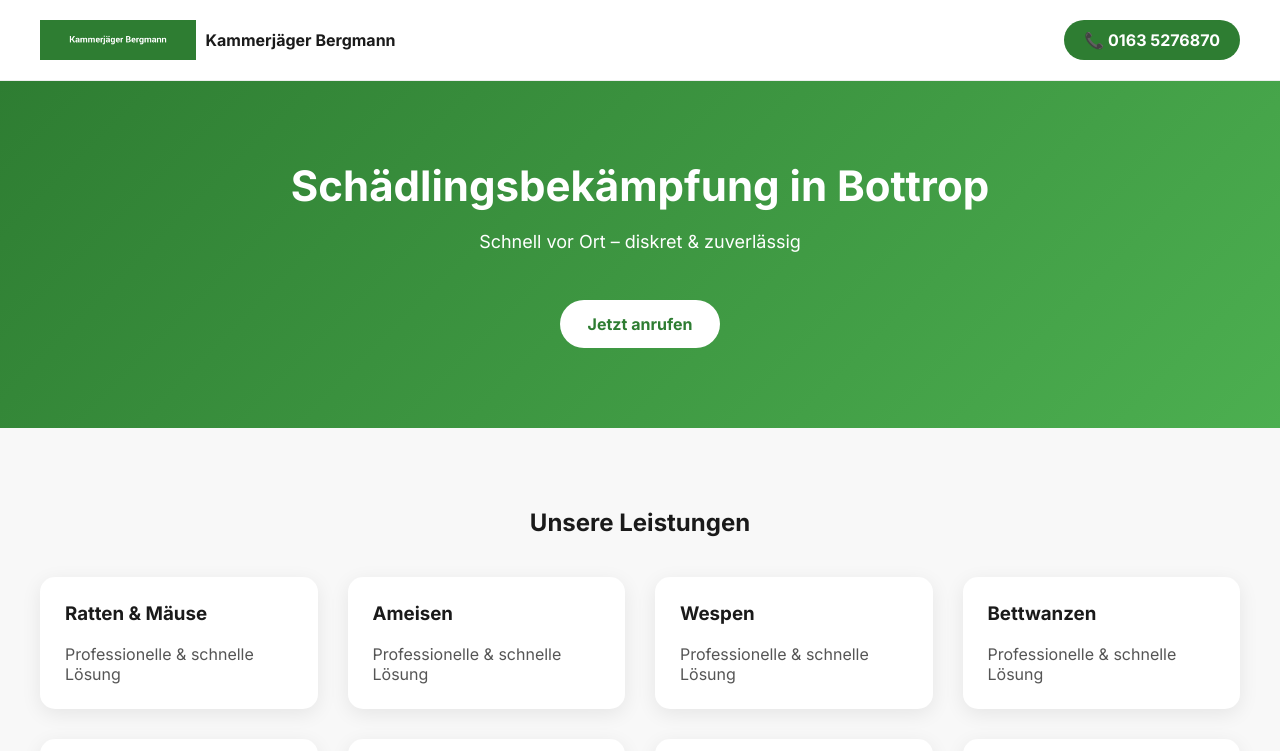
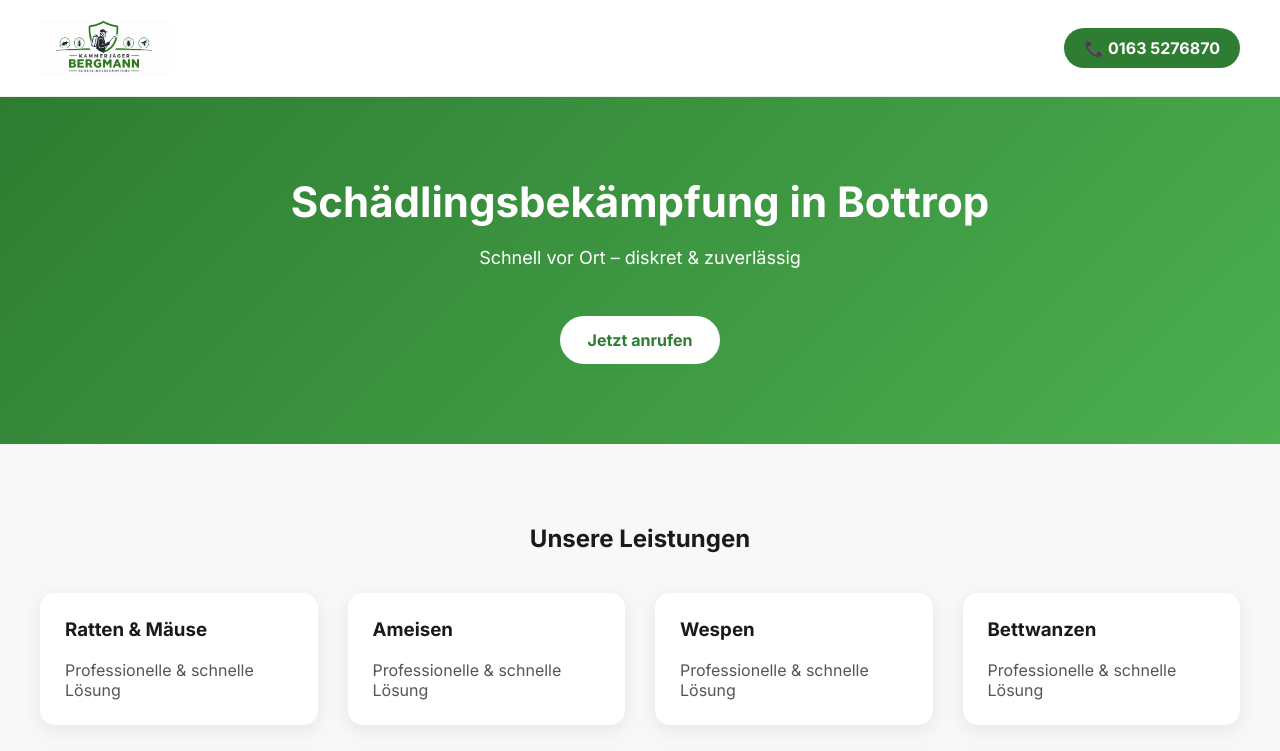
Before and after one commit to mareyjorg-sketch/vercel-app, a React (Vite) app: page / in a window 1280 px wide. Shown: the top 751 px of the page. Built offline with nearby package versions, Linux system fonts and the light colour scheme.

Commit message:
chore: use official Kammerjäger Bergmann logo
Co-authored-by: Cursor <cursoragent@cursor.com>

```diff
--- a/src/App.jsx
+++ b/src/App.jsx
@@ -16,9 +16,17 @@ export default function App() {
         top: 0,
         zIndex: 100,
       }}>
-        <div style={{ display: "flex", alignItems: "center", gap: "10px" }}>
-          <img src="/assets/logo.png" alt="Kammerjäger Bergmann" style={{ height: "40px", width: "auto" }} />
-          <strong>Kammerjäger Bergmann</strong>
+        <div style={{ display: "flex", alignItems: "center", minWidth: 0 }}>
+          <img
+            src="/assets/logo.png"
+            alt="Kammerjäger Bergmann – Schädlingsbekämpfung"
+            style={{
+              height: "clamp(40px, 10vw, 56px)",
+              width: "auto",
+              maxWidth: "min(100%, 340px)",
+              objectFit: "contain",
+            }}
+          />
         </div>
 
         <a href="tel:+491635276870" style={{
```
Also changed, not shown: public/assets/logo.png.
